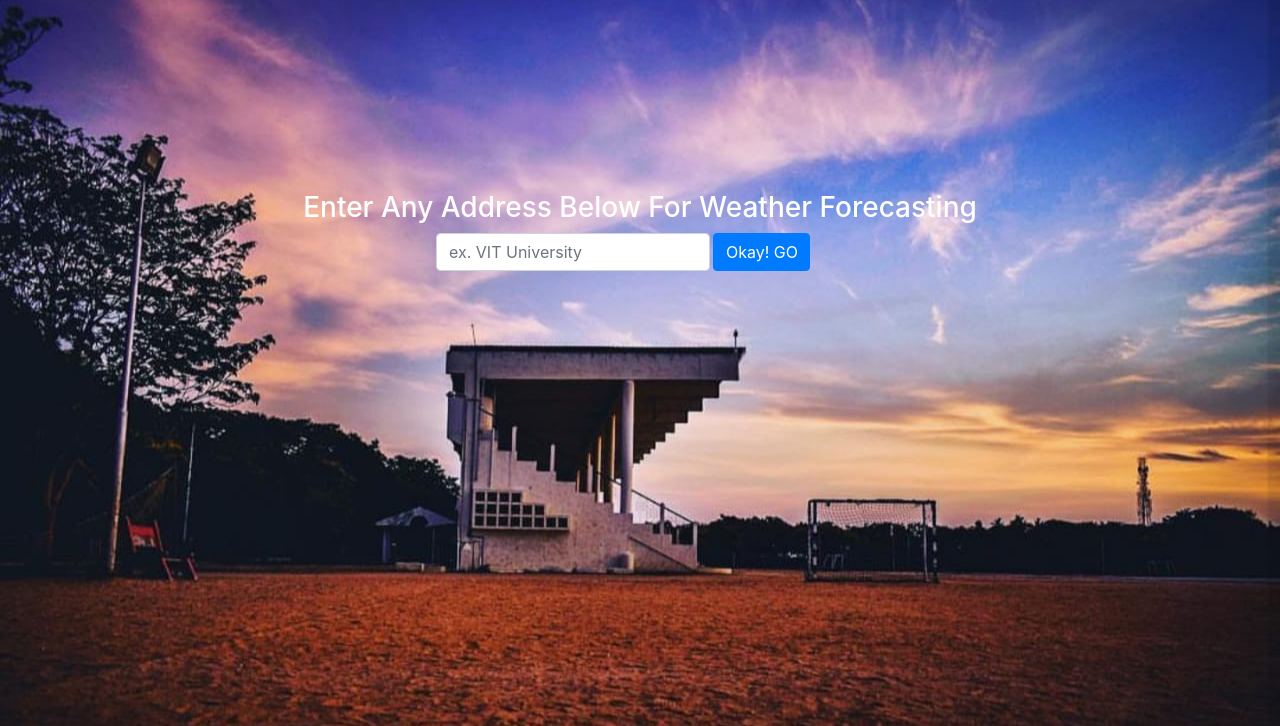
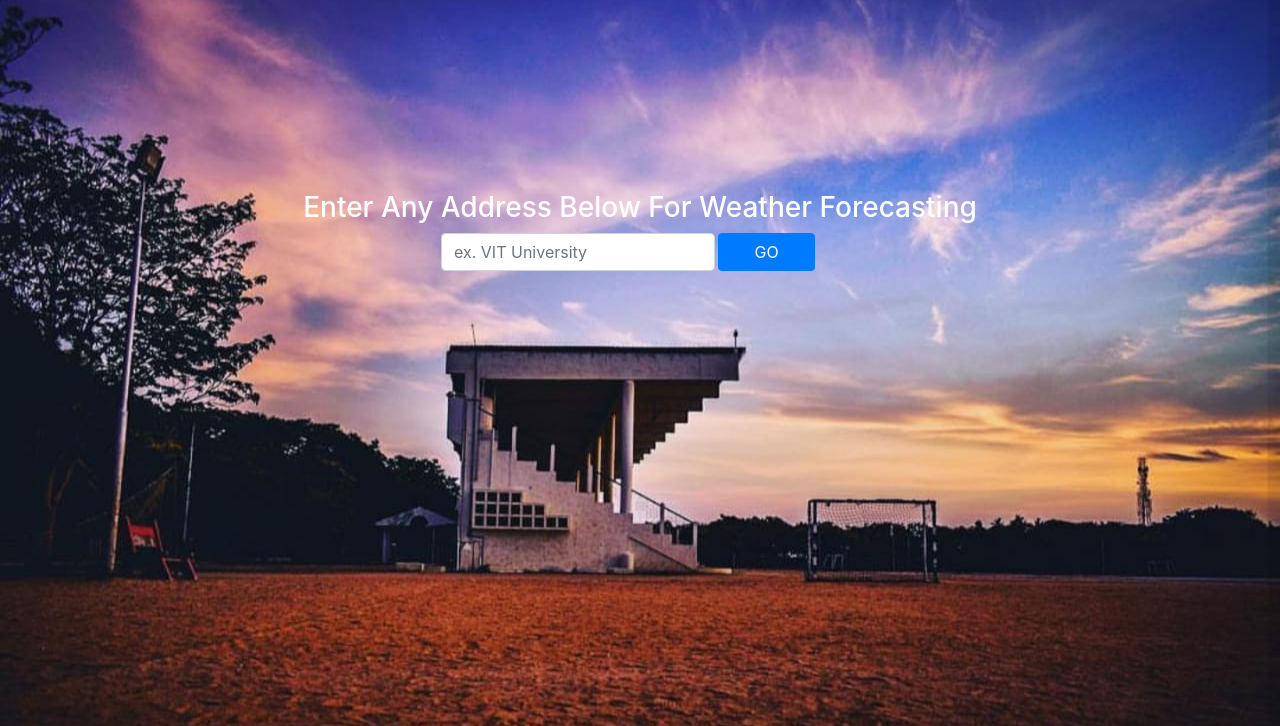
Before and after one commit to agrawalsam/weather-forecasting, a Node server app: page / in a window 1280 px wide. Shown: the part 57-783 px from the top of the page. Run offline with Node 20, Linux system fonts and the light colour scheme.

Commit message:
minor changes

```diff
--- a/public/css/style.css
+++ b/public/css/style.css
@@ -12,3 +12,6 @@
 form{
     padding-left:20%;
 }
+.form-group{
+    margin-left:5px;
+}
--- a/views/home.hbs
+++ b/views/home.hbs
@@ -19,7 +19,7 @@
                                     <label for="input" class="sr-only">Address</label>
                                     <input type="text" class="form-control" name="input" placeholder="ex. VIT University">
                                 </div>
-                                <button type="submit" class="btn btn-primary col-md-2">Okay! GO</button>
+                                <button type="submit" class="btn btn-primary col-md-2">GO</button>
                             </form>
                         </div>
                     </div>
```
